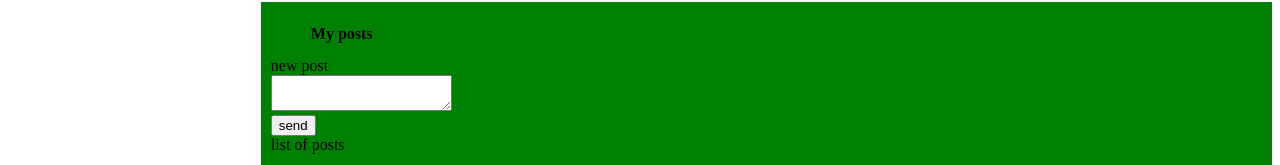
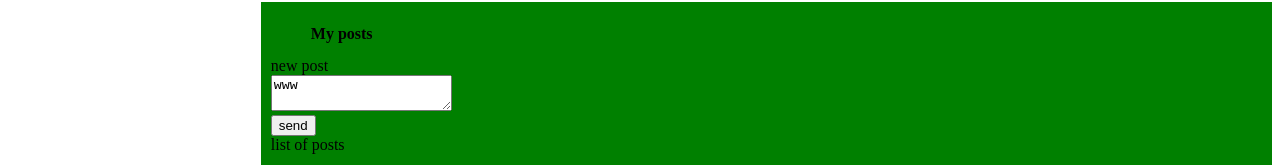
Before and after one commit to Botabay/samurai-way, a React (Create React App) app: page / in a window 1280 px wide. Shown: the part 272-437 px from the top of the page. Built offline with nearby package versions, Linux system fonts and the light colour scheme.

Commit message:
added a newPostText to state and send to NewPost-component

```diff
--- a/src/App.tsx
+++ b/src/App.tsx
@@ -23,7 +23,10 @@ export const App = ({ state, callback }: PropsType) => {
         <Sidebar state={state.subjects}/>
         <div className='content'>
           <Routes>
-            <Route path="/" element={<Profile state={state.profilePage} pageName='Profile' callback={callback}/>}></Route>
+            <Route path="/" element={<Profile state={state.profilePage} pageName='Profile'
+              callback={callback}
+              // newPostText={s}
+              />}></Route>
             {/* <Route path="/" render={()=> <Profile data={data} pageName='Profile' /> }></Route> */}
             <Route path="/dialogs" element={<Dialogs state={state.dialogsPage}/>}></Route>
             <Route path="/news" element={<News pageName='News' />}></Route>
--- a/src/components/content/Profile/MyPosts/MyPosts.tsx
+++ b/src/components/content/Profile/MyPosts/MyPosts.tsx
@@ -5,6 +5,7 @@ import {MessageType, PostType} from './../../../../state/state'
 
 type NewPostPropsType={
     callback:(obj:MessageType)=>void
+    newPostText:string
 }
 
 const NewPost = (props:NewPostPropsType) => {
@@ -16,7 +17,8 @@ const NewPost = (props:NewPostPropsType) => {
     return (
         <div>new post
             <div>
-                <textarea ref={textareaRef} onChange={(e)=>{props.callback({id:4,text:e.currentTarget.value})}}></textarea>
+                <textarea ref={textareaRef} value={props.newPostText}
+                onChange={(e)=>{props.callback({id:4,text:e.currentTarget.value})}}></textarea>
             </div>
             <button onClick={onClickHandler}>send</button>
         </div>
@@ -26,13 +28,14 @@ const NewPost = (props:NewPostPropsType) => {
 type MyPostsPropsType={
     state: PostType[]
     callback:(obj:MessageType)=>void
+    newPostText:string
 }
 export const MyPosts = (props:MyPostsPropsType) => {
     const postsData=props.state;
     return (
         <div className={s.posts_block}>
             <h2>My posts</h2>
-            <NewPost callback={props.callback}/>
+            <NewPost callback={props.callback} newPostText={props.newPostText}/>
             <div>list of posts
             {postsData.map(el => <Post key={el.id} id={el.id} text={el.text} />)}
             </div>
--- a/src/components/content/Profile/Profile.tsx
+++ b/src/components/content/Profile/Profile.tsx
@@ -13,7 +13,7 @@ export const Profile = ({ state,pageName,callback }: PropsType) => {
     return (
         <div className={s.content}>
             <ProfileInfo/>
-            <MyPosts state={state.posts} callback={callback}/>
+            <MyPosts state={state.posts} callback={callback} newPostText={state.newPostText}/>
         </div>
     )
 }
--- a/src/state/state.tsx
+++ b/src/state/state.tsx
@@ -22,7 +22,8 @@ export type DialogsPageType = {
   messages: MessageType[]
 };
 export type ProfilePageType = {
-  posts:PostType[]
+  posts:PostType[],
+  newPostText:string
 };
 export type SubjectsType = {
   friends:FriendType[]
@@ -54,7 +55,8 @@ export const state = {
       { id: 1, text: 'post1' },
       { id: 2, text: 'post2' },
       { id: 3, text: 'post3' }
-    ]
+    ],
+    newPostText:'www'
   },
   subjects: {
     friends: [
```
